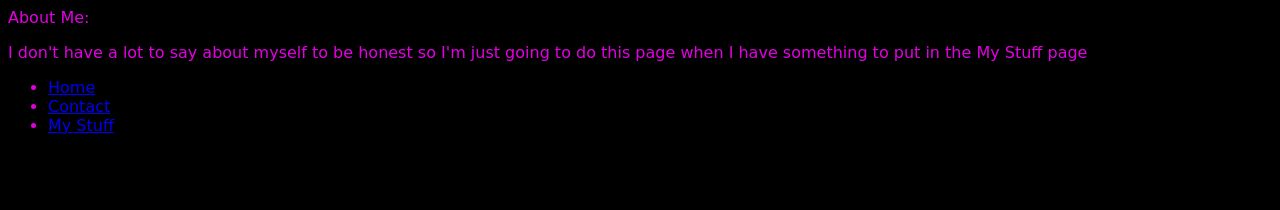
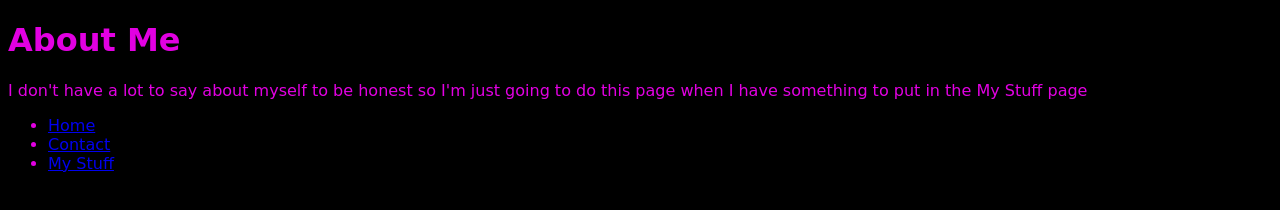
Before and after one commit to MRANOMALY-Games/MRANOMALY-Games, a plain HTML site: page about.html in a window 1280 px wide. Drawn offline with Linux system fonts and the light colour scheme.

Commit message:
Update about.html

```diff
--- a/about.html
+++ b/about.html
@@ -10,7 +10,8 @@
     <link href="style.css" rel="stylesheet" type="text/css" media="all">
   </head>
   <body>
-    <header>About Me:
+    <header>
+      <h1>About Me</h1>
       <p>I don't have a lot to say about myself to be honest so I'm just going to do this page when I have something to put in the My Stuff page</p>
     </header>
     <nav>
```
